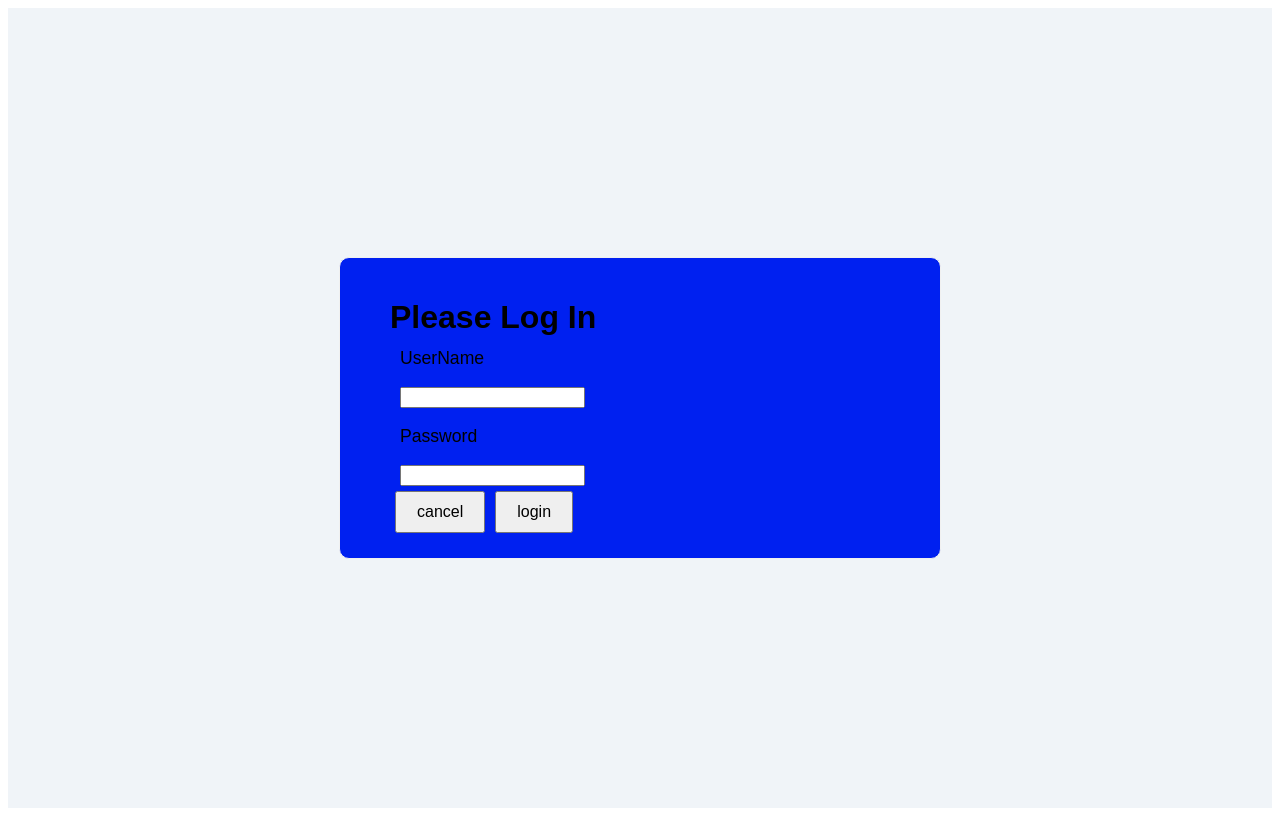
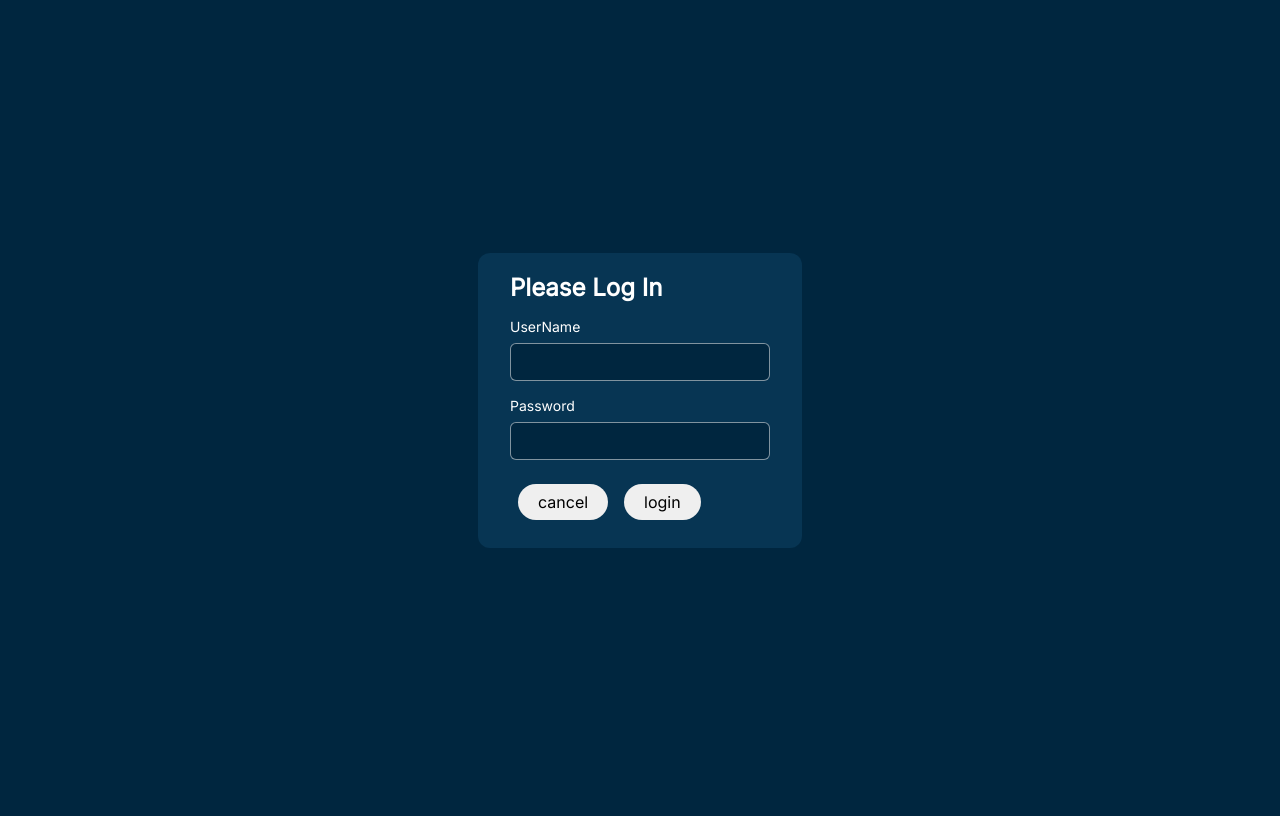
Before and after one commit to CarsonL15/pickup, a React (Create React App) app: page /LoginScreen in a window 1280 px wide. Built offline with nearby package versions, Linux system fonts and the light colour scheme.

Commit message:
add design tokens and global style baseline

```diff
--- a/src/styles.css
+++ b/src/styles.css
@@ -1,108 +1,142 @@
+@import './tokens.css';
 
+/* ─── Reset / Base ──────────────────────────────────────────────────────────── */
 
-
-		.mainBackground{
-			font-family: Arial, sans-serif;
-			display: flex;
-			justify-content: center;
-			align-items: center;
-			height: 100vh;
-			margin: 0;
-			background-color: #f0f4f8;
-		}
-
-
-
-		.container{
-
-
-			padding: 20px 50px 20px 50px;
-			border: 1px solid #f0f0f0;
-			border-radius: 10px; /* round corners */
-			background-color: #0020f0;
-			min-width: 500px;
-
-		}
-
-		.textBackground{
-			width: 2000;
-			height: 400;
-			background-color: #000000;
-
-
-		}
-
-		/*h1{
-
-		background-color: #565656;
-		color: transparent;
-		text-shadow: 0px 2px 3px rgba(255,255,255,0.5);
-		-webkit-background-clip: text;
-		-moz-background-clip: text;
-          background-clip: text;
-
-		}*/
-
-		.topBar:before{
-			top: 1px;
-			left: 1px;
-		}
-
-		.topBar:after{
-			top:2px;
-			left:2px;
-		}
-
-		.depth {
-			display: block;
-			padding: 5px;
-			color: white;
-			font-family : 'Inter';
-
-			font-size: 90px;
-
-			text-align: left;
-			position: relative;
-			font-weight: bold;
+*, *::before, *::after {
+  box-sizing: border-box;
+  margin: 0;
+  padding: 0;
 }
 
-		.depth:before,
-		.depth:after {
-			content: attr(title);
-			padding: 5px;
-			color: rgba(255, 255, 255, .4);
-			position: absolute;
+html, body, #root {
+  height: 100%;
 }
 
-		.depth:before {
-			top: 1px;
-			left: 1px
+body {
+  font-family: var(--font-family);
+  font-size: var(--text-base);
+  font-weight: var(--font-normal);
+  color: var(--color-text);
+  background-color: var(--color-bg);
+  -webkit-font-smoothing: antialiased;
 }
 
-		.depth:after {
-			top: 2px;
-			left: 2px
+/* ─── Mobile wrapper ────────────────────────────────────────────────────────── */
+/* Constrains to a phone-width column and centers it on desktop during dev.    */
+.screen {
+  max-width: 430px;
+  min-height: 100svh;
+  margin: 0 auto;
+  display: flex;
+  flex-direction: column;
+  padding: var(--page-padding-y) var(--page-padding-x);
+  background-color: var(--color-bg);
+  position: relative;
 }
 
+/* ─── Typography helpers ────────────────────────────────────────────────────── */
 
+.text-hero {
+  font-size: var(--text-hero);
+  font-weight: var(--font-black);
+  line-height: 1;
+  color: var(--color-text);
+  text-transform: uppercase;
+}
 
+.text-accent {
+  color: var(--color-accent);
+  font-weight: var(--font-bold);
+  text-transform: uppercase;
+  letter-spacing: 0.05em;
+}
 
-		.welcomeMessage{
-			font-size: 1em;
-		}
+/* ─── Button ────────────────────────────────────────────────────────────────── */
 
+.btn {
+  display: flex;
+  align-items: center;
+  justify-content: center;
+  width: 100%;
+  padding: var(--space-4) var(--space-6);
+  border: none;
+  border-radius: var(--radius-full);
+  font-family: var(--font-family);
+  font-size: var(--text-base);
+  font-weight: var(--font-bold);
+  letter-spacing: 0.08em;
+  text-transform: uppercase;
+  cursor: pointer;
+  transition: opacity var(--transition-fast);
+}
 
-		button{
-			padding: 10px 20px;
-			font-size: 1em;
-			margin: 5px;
-			cursor: pointer;
-		}
+.btn:active {
+  opacity: 0.8;
+}
 
-		.userInfo{
-			text-align: left;
-			font-size: 1.1em;
-			margin-left: 10px;
-			margin-top : -10px;
+.btn-primary {
+  background-color: var(--color-surface);
+  color: var(--color-text);
+}
 
-		}
+.btn-accent {
+  background-color: var(--color-accent);
+  color: var(--color-bg);
+}
+
+/* ─── Legacy screen styles (kept while old screens are updated) ─────────────── */
+
+.mainBackground {
+  font-family: var(--font-family);
+  display: flex;
+  justify-content: center;
+  align-items: center;
+  min-height: 100vh;
+  background-color: var(--color-bg);
+}
+
+.container {
+  padding: var(--space-5) var(--space-8);
+  border-radius: var(--radius-md);
+  background-color: var(--color-surface);
+  min-width: 320px;
+  color: var(--color-text);
+}
+
+.welcomeMessage h1 {
+  font-size: var(--text-xl);
+  font-weight: var(--font-bold);
+  margin-bottom: var(--space-4);
+}
+
+.userInfo {
+  text-align: left;
+  font-size: var(--text-sm);
+  margin-top: var(--space-4);
+}
+
+.userInfo p {
+  margin-bottom: var(--space-2);
+}
+
+.userInfo input {
+  width: 100%;
+  padding: var(--space-2) var(--space-3);
+  border-radius: var(--radius-sm);
+  border: 1px solid var(--color-text-muted);
+  background: var(--color-bg);
+  color: var(--color-text);
+  font-family: var(--font-family);
+  font-size: var(--text-base);
+  margin-bottom: var(--space-4);
+}
+
+button {
+  padding: var(--space-2) var(--space-5);
+  font-family: var(--font-family);
+  font-size: var(--text-base);
+  margin: var(--space-2);
+  cursor: pointer;
+  border-radius: var(--radius-full);
+  border: none;
+}
--- /dev/null
+++ b/src/tokens.css
@@ -0,0 +1,58 @@
+/* ─── Design Tokens ─────────────────────────────────────────────────────────
+   Single source of truth for colors, typography, spacing
+   Import this file once at the top of styles.css and reference vars everywhere.
+   ─────────────────────────────────────────────────────────────────────────── */
+
+:root {
+
+  /* Colors */
+  --color-bg:           #00263F;   /* navy — page background */
+  --color-surface:      #073553;   /* slightly lighter navy — cards, inputs */
+  --color-accent:       #F7FF00;   /* yellow — primary CTAs and highlights */
+  --color-text:         #FFFFFF;   /* white — body copy */
+  --color-text-muted:   rgba(255, 255, 255, 0.5);  /* dimmed text */
+  --color-icon:         #AAAAAA;   /* muted icon / placeholder circles */
+  --color-modal-bg:     #FFFFFF;   /* white — modal card background */
+  --color-modal-text:   #000000;   /* black — text inside modal cards */
+  --color-overlay:      rgba(0, 0, 0, 0.6);  /* dim behind modals */
+  --color-disabled:     rgba(255, 255, 255, 0.3);  /* locked/unavailable options (e.g. 5v5) */
+
+  /* Typography */
+  --font-family:        'Inter', sans-serif;
+
+  --text-xs:    0.75rem;   /* 12px */
+  --text-sm:    0.875rem;  /* 14px */
+  --text-base:  1rem;      /* 16px */
+  --text-lg:    1.25rem;   /* 20px */
+  --text-xl:    1.5rem;    /* 24px */
+  --text-2xl:   2rem;      /* 32px */
+  --text-hero:  clamp(5rem, 22vw, 7rem);  /* "PLAY NOW" headline — scales with phone width */
+
+  --font-normal: 400;
+  --font-bold:   700;
+  --font-black:  900;
+
+  /* Spacing — 4-point scale */
+  --space-1:   4px;
+  --space-2:   8px;
+  --space-3:  12px;
+  --space-4:  16px;
+  --space-5:  20px;
+  --space-6:  24px;
+  --space-8:  32px;
+  --space-10: 40px;
+  --space-12: 48px;
+
+  /* Page padding (matches Figma side gutters) */
+  --page-padding-x: var(--space-6);   /* 24px */
+  --page-padding-y: var(--space-8);   /* 32px */
+
+  /* Border radius */
+  --radius-sm:   6px;
+  --radius-md:  12px;
+  --radius-lg:  20px;
+  --radius-full: 9999px;  /* pill shape */
+
+  /* Transitions */
+  --transition-fast: 150ms ease;
+}
```
